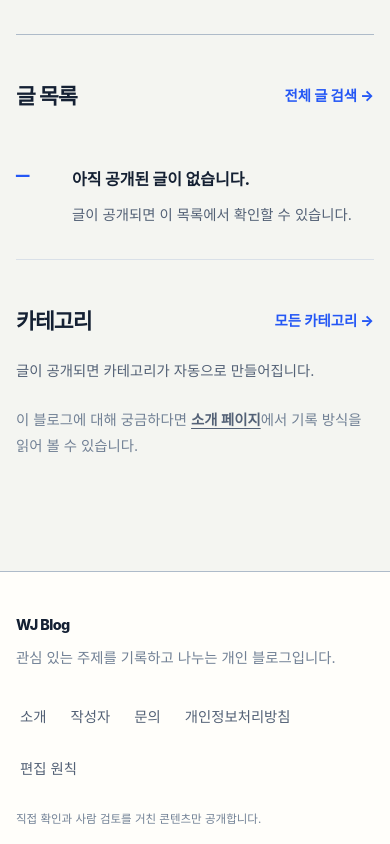
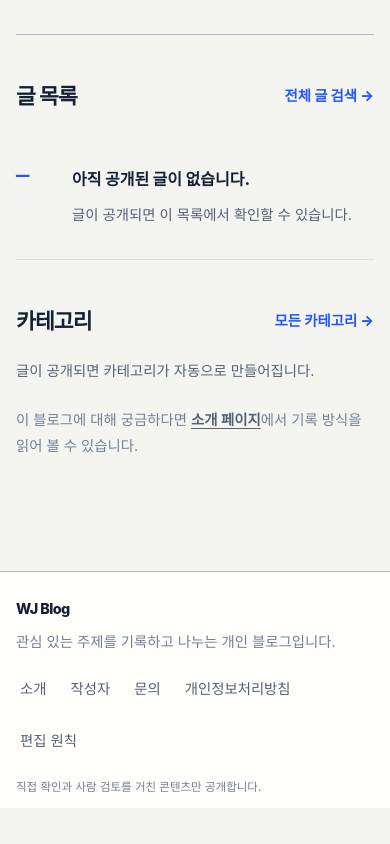
Before and after one commit to choiwjun/finalstudio, an Astro site: page / in a window 390 px wide. Shown: the part 434-1278 px from the top of the page. After the commit the page ends 1242 px from the top, so only its background shows below. Built offline with nearby package versions, Linux system fonts and the light colour scheme; Astro itself is replaced by a stand-in of ours.

Commit message:
style: tighten footer spacing

```diff
--- a/src/styles/site.css
+++ b/src/styles/site.css
@@ -356,14 +356,14 @@ a {
 .dashboard .btn--ghost:hover { border-color: var(--site-accent); color: var(--site-accent); }
 
 /* Footer and shared notices */
-.site-footer { padding-block: var(--space-7) var(--space-4); border-top: 1px solid var(--site-line-strong); background: var(--site-surface); color: var(--site-ink-soft); }
+.site-footer { padding-block: var(--space-5) var(--space-3); border-top: 1px solid var(--site-line-strong); background: var(--site-surface); color: var(--site-ink-soft); }
 .footer-inner { display: flex; justify-content: space-between; gap: var(--space-7); }
 .footer-brand { margin: 0; color: var(--site-ink); font-weight: 850; letter-spacing: -0.04em; }
 .footer-description { max-width: 22rem; margin: var(--space-2) 0 0; color: var(--site-muted); font-size: var(--text-sm); }
 .footer-nav ul { display: flex; flex-wrap: wrap; justify-content: flex-end; gap: var(--space-2) var(--space-4); margin: 0; padding: 0; list-style: none; }
 .footer-nav a { color: var(--site-ink-soft); font-size: var(--text-sm); text-decoration: none; }
 .footer-nav a:hover { color: var(--site-accent); }
-.footer-legal { padding-top: var(--space-3); }
+.footer-legal { padding-top: var(--space-2); }
 .footer-legal small { color: var(--site-muted); font-size: var(--text-2xs); }
 .notice { border-radius: 0; }
 .empty { border: 0; border-block: 1px dashed var(--site-line-strong); border-radius: 0; background: transparent; text-align: start; }
@@ -382,7 +382,7 @@ a {
   .site-nav a { min-height: 2.5rem; font-size: var(--text-xs); }
   .post-card { grid-template-columns: 1fr; }
   .category-grid { grid-template-columns: repeat(2, minmax(0, 1fr)); }
-  .footer-inner { flex-direction: column; gap: var(--space-5); }
+  .footer-inner { flex-direction: column; gap: var(--space-3); }
   .footer-nav ul { justify-content: flex-start; }
   .dashboard-stats { grid-template-columns: repeat(2, minmax(0, 1fr)); }
   .workflow-grid { grid-template-columns: 1fr; }
```
